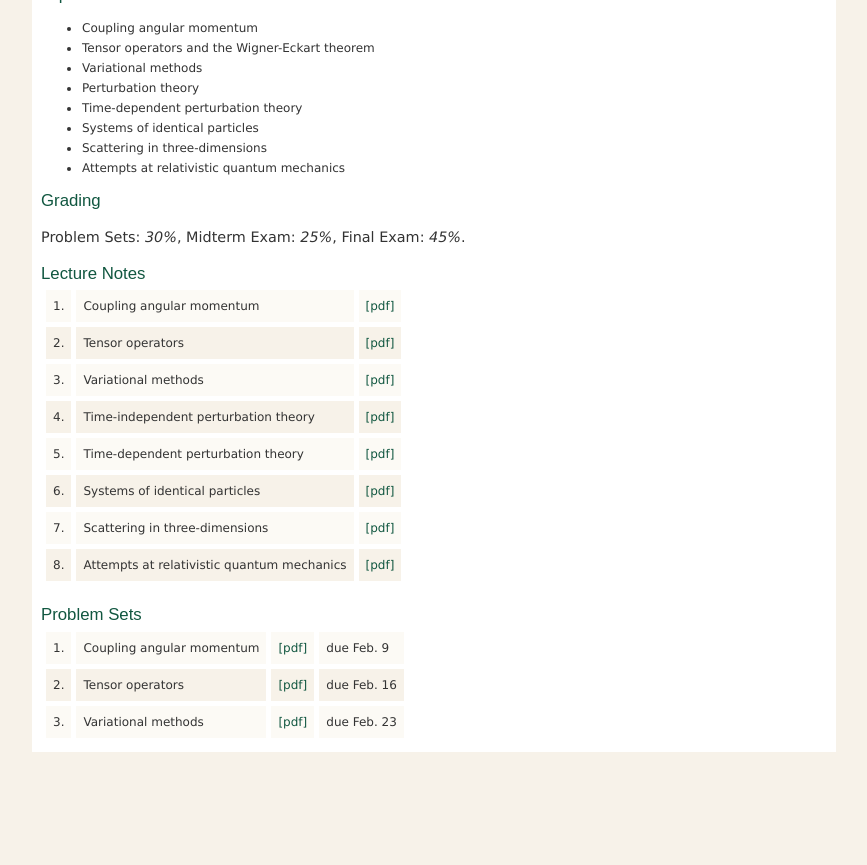
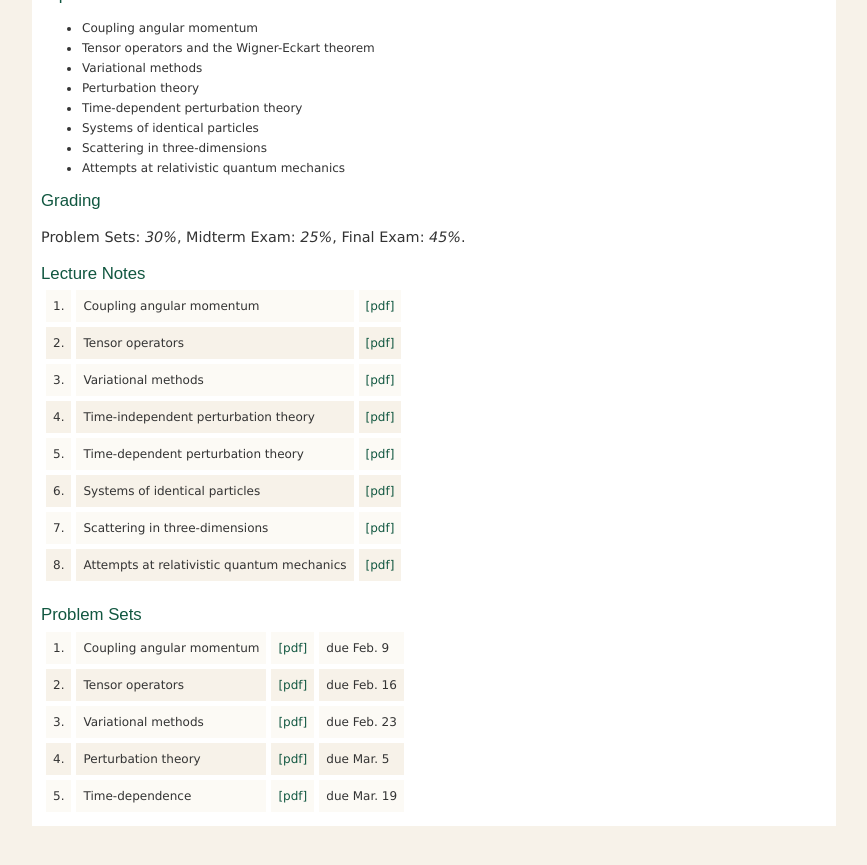
Before and after one commit to jozefdudek/personal_website, a Jekyll site: the page built from Phys622.html, in a window 1280 px wide and 900 px high, scrolled down 1806 px. Shown: the top 865 px of the window, without its empty margins (192-1059 px from the left). Built offline with Jekyll 4.4.1, drawn with Linux system fonts in a browser that asks for light colours; before the commit the page ends 2632 px from its top, so only the background shows below that.

Commit message:
added hw 4,5

```diff
--- a/Phys622.html
+++ b/Phys622.html
@@ -205,14 +205,13 @@ variable theory.</p>
     <td class="highlights">due Feb. 23</td>
   </tr>
 
-<!--
     <tr class="highlights">
     <td class="highlights"> 4. </td>
     <td class="highlights">Perturbation theory</td>
     <td class="highlights">
       <a href="https://wm1693.box.com/s/iotjo7sarw48gh2w7p75u0w8qysq2604">[pdf]</a>
     </td>
-    <td class="highlights">due Mar. 3</td>
+    <td class="highlights">due Mar. 5</td>
   </tr>
 
   <tr class="highlights">
@@ -221,9 +220,11 @@ variable theory.</p>
     <td class="highlights">
       <a href="https://wm1693.box.com/s/gij9whft69pkal0m3t2p6pd8gww4fkjk">[pdf]</a>
     </td>
-    <td class="highlights">due Mar. 24</td>
+    <td class="highlights">due Mar. 19</td>
   </tr>
 
+
+  <!--
   <tr class="highlights">
     <td class="highlights"> 6. </td>
     <td class="highlights">Identical particles</td>
```
